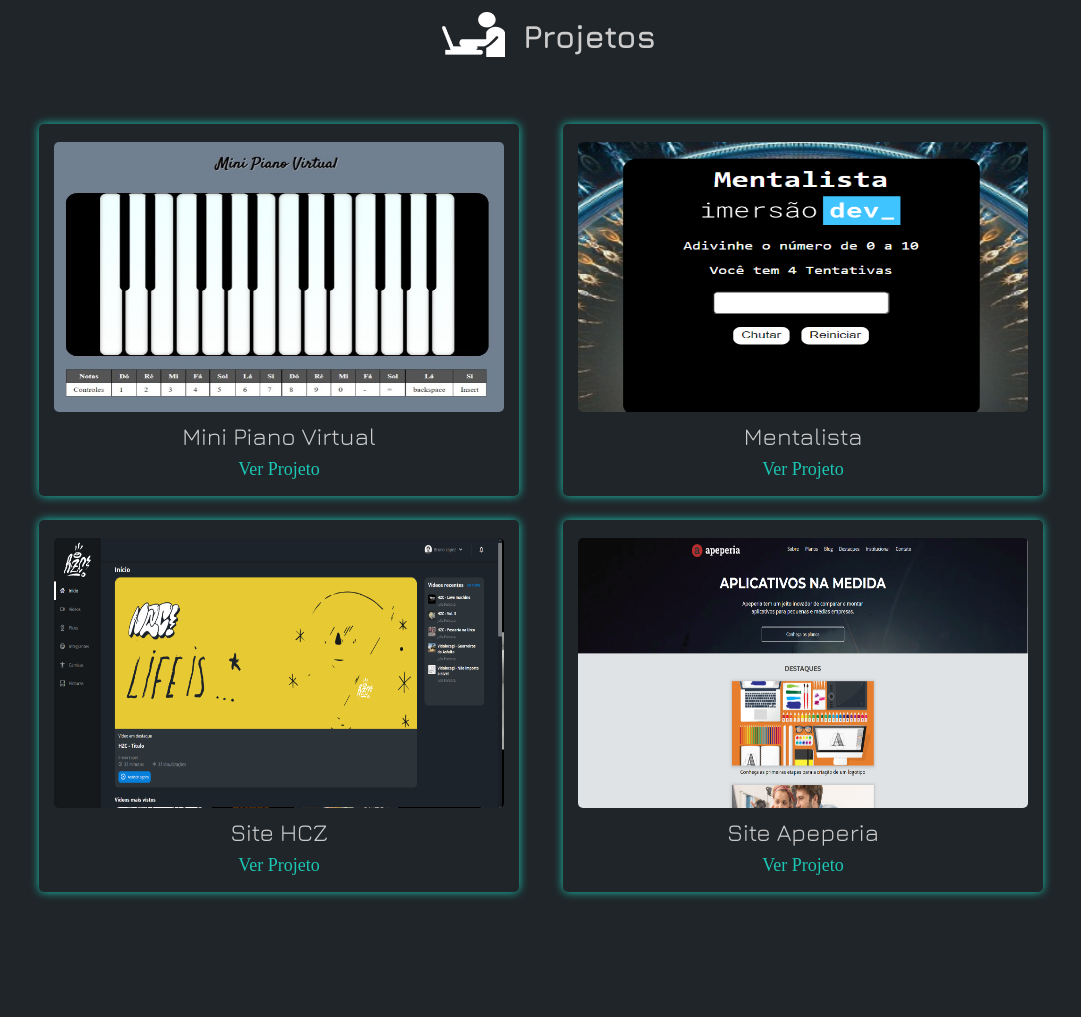
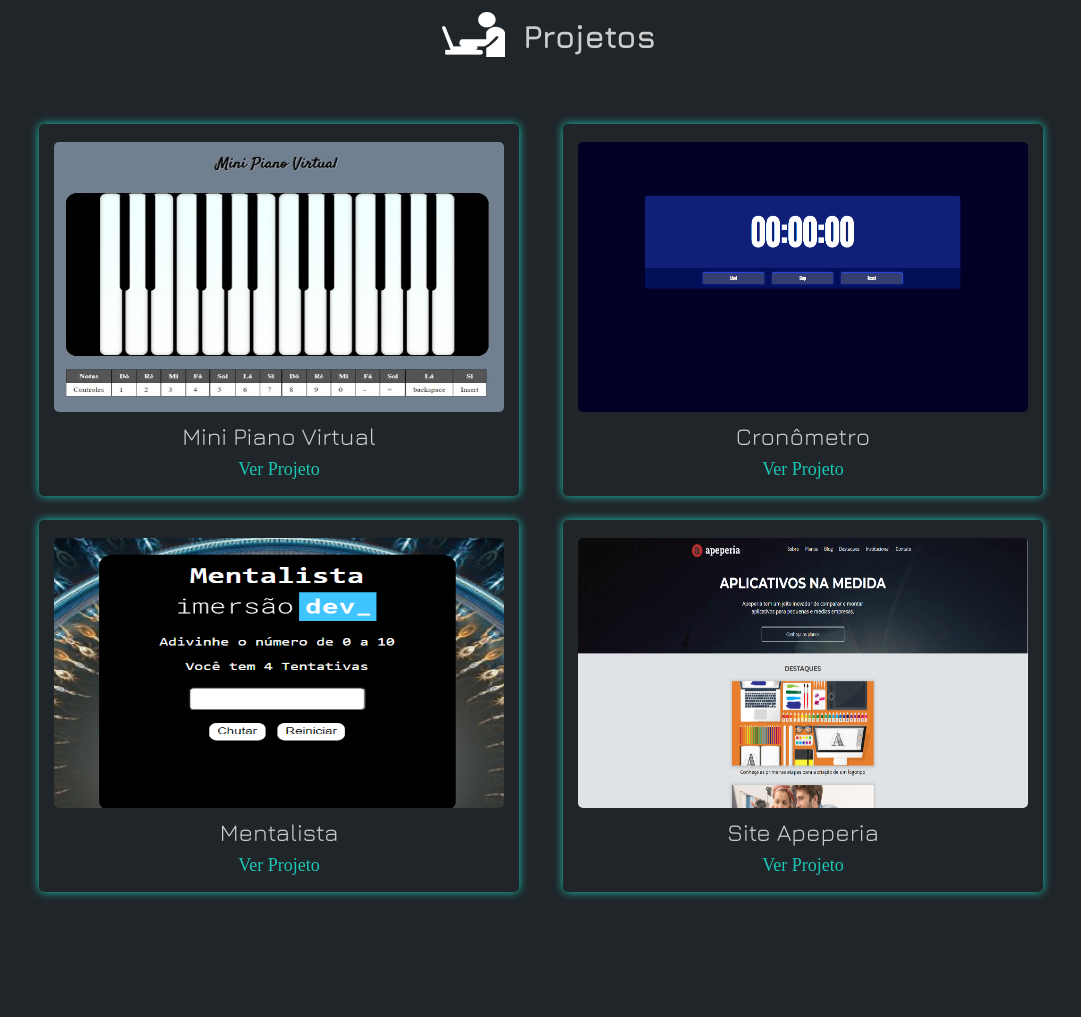
Before and after one commit to GHenrk/mypage, a plain HTML site: page index.html in a window 1280 px wide. Shown: the part 1761-2778 px from the top of the page, without its empty margins (99-1180 px from the left). Drawn offline with nearby package versions, Linux system fonts and the light colour scheme.

Commit message:
Substituindo um dos projetos

```diff
--- a/index.html
+++ b/index.html
@@ -81,16 +81,19 @@
                 <p class="titulo_card titulo_card--projetos">Mini Piano Virtual</p>
                 <p class="link_card"><a href="https://mini-piano-virtual.vercel.app/" target="_blank">Ver Projeto</a></p>
             </aside>
+
             <aside class="card_projetos card__2">
+                <img src="assets/img/cronometro.PNG" alt="Foto do cronometro" class="img_projetos">
+                <p class="titulo_card titulo_card--projetos">Cronômetro</p>
+                <p class="link_card"><a href="https://cronometro-indol.vercel.app/"  target="_blank">Ver Projeto</a></p>
+            </aside>
+
+            <aside class="card_projetos card__3">
                 <img src="assets/img/mentalista.PNG" alt="Imagem do Mentalista" class="img_projetos">
                 <p class="titulo_card titulo_card--projetos">Mentalista</p>
                 <p class="link_card"><a href="https://codepen.io/ghenrk/full/OJQqGYW" target="_blank">Ver Projeto</a></p>
             </aside>
-            <aside class="card_projetos card__3">
-                <img src="assets/img/hcz_alura.PNG" alt="Foto do Site HCZ" class="img_projetos">
-                <p class="titulo_card titulo_card--projetos">Site HCZ</p>
-                <p class="link_card"><a href="https://hzc-alura-eight.vercel.app/"  target="_blank">Ver Projeto</a></p>
-            </aside>
+
             <aside class="card_projetos card__4">
                 <img src="assets/img/apperia_alura.PNG" alt="Imagem do site Apperia" class="img_projetos">
                 <p class="titulo_card titulo_card--projetos">Site Apeperia</p>
```
Also changed, not shown: assets/img/cronometro.PNG (added).
